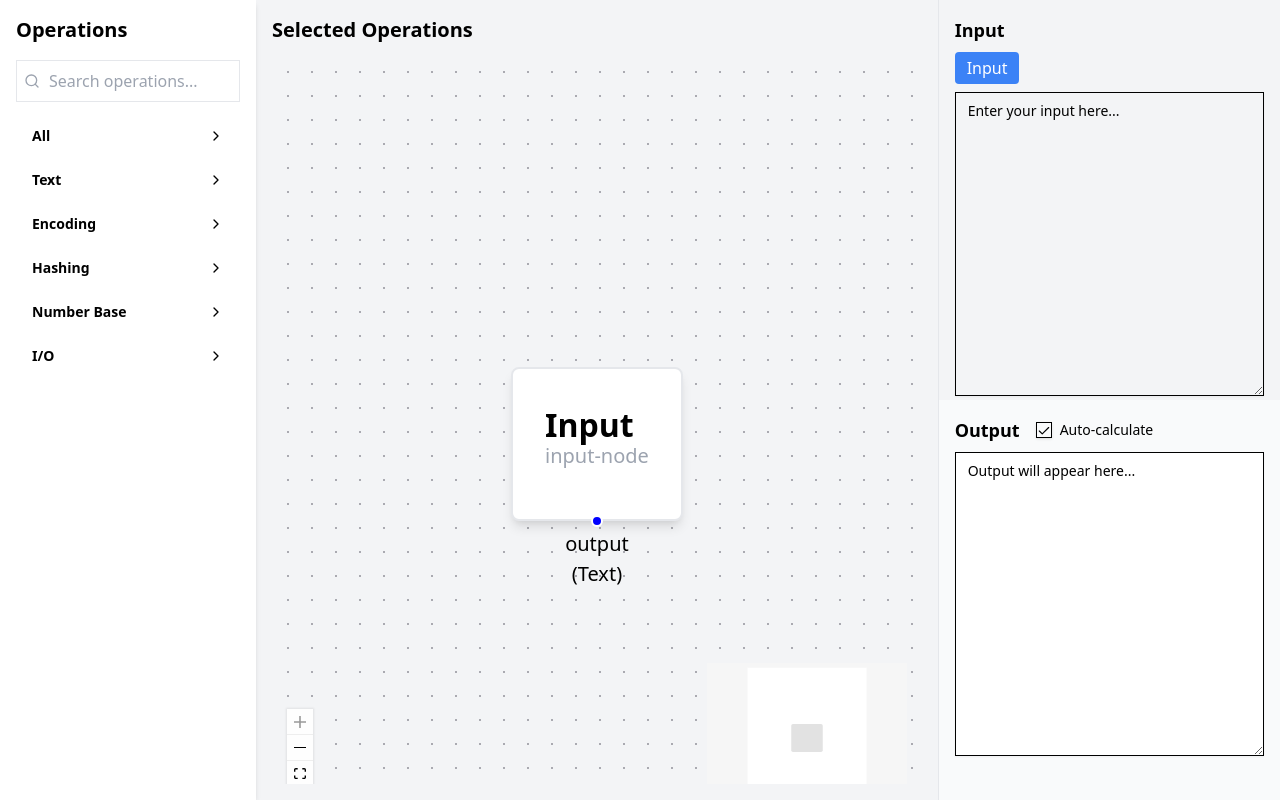
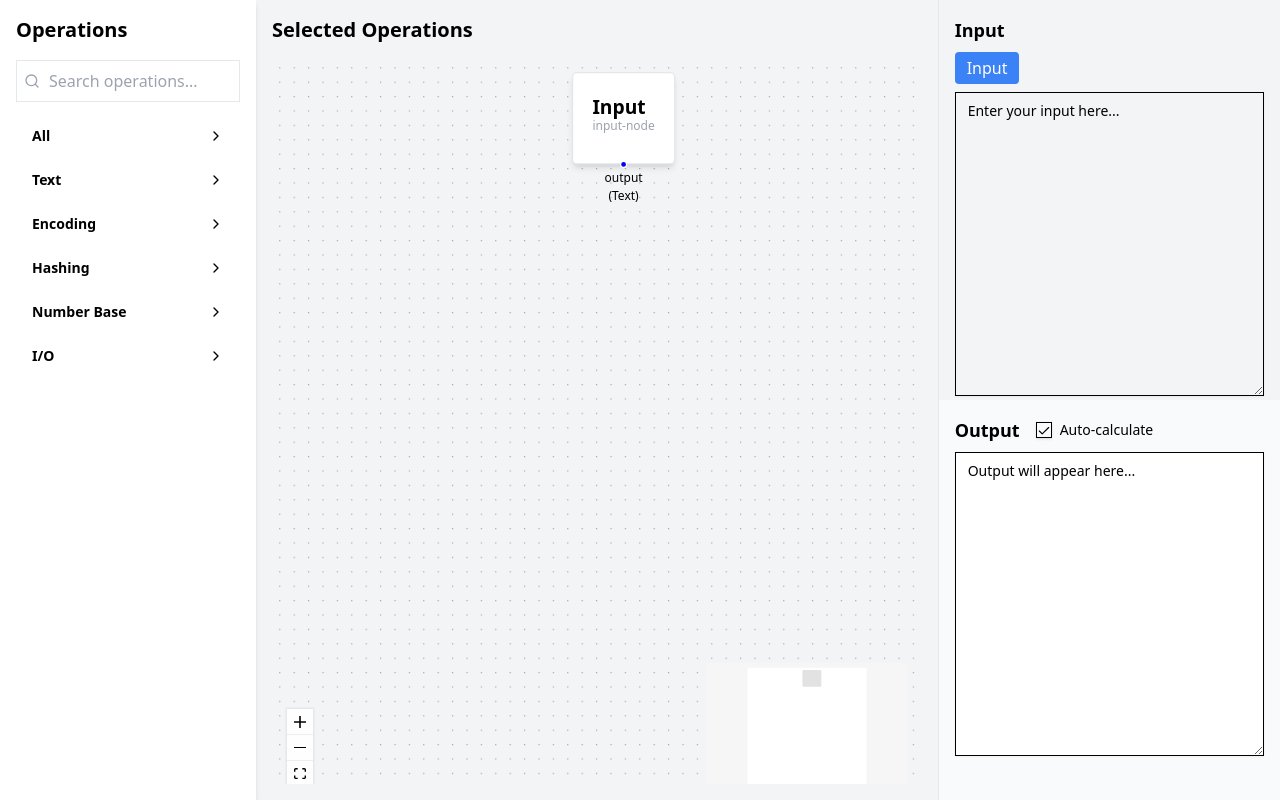
Before and after one commit to CenekSanzak/cybernohut, a React (Vite) app: page / in a window 1280 px wide. Built offline with nearby package versions, Linux system fonts and the light colour scheme.

Commit message:
update default viewport

```diff
--- a/src/components/flow/FlowGraph.tsx
+++ b/src/components/flow/FlowGraph.tsx
@@ -71,7 +71,7 @@ export const FlowGraph = React.memo<FlowGraphProps>(
           isValidConnection={isValidConnection}
           onNodesDelete={handleNodesDelete}
           onNodeClick={(_, node) => onNodeClick?.(node.id)}
-          fitView
+          defaultViewport={{ x: 0, y: 0, zoom: 1.2 }}
           proOptions={{ hideAttribution: true }}
         >
           <Background variant={BackgroundVariant.Dots} gap={12} size={1} />
```
